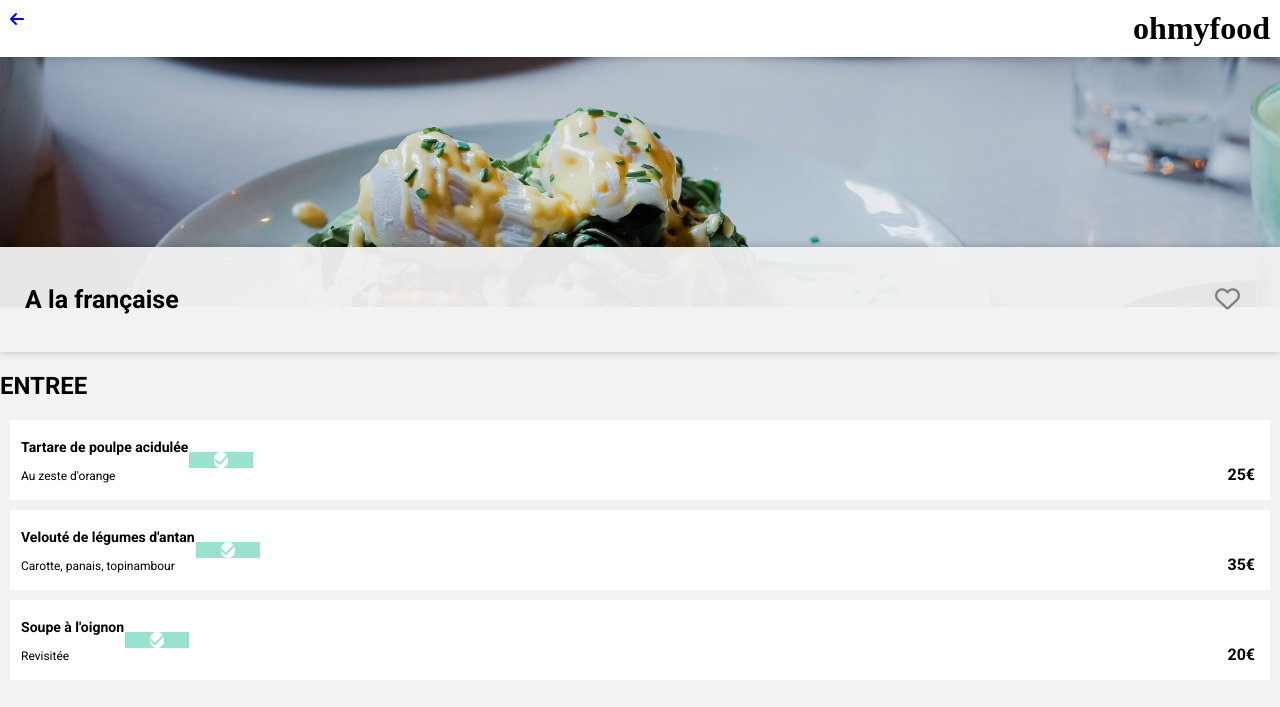
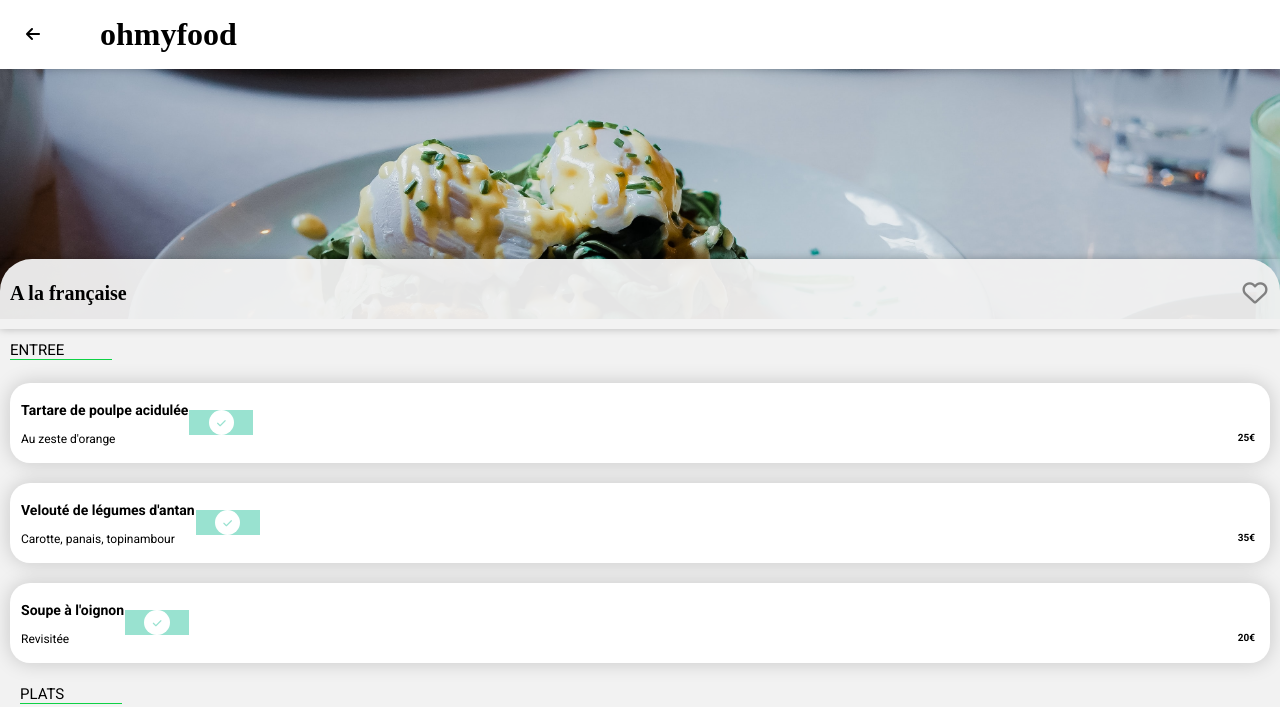
Before and after one commit to corinne023/projet-3-ohmyfood, a plain HTML site: page page1.html in a window 1280 px wide. Shown: the top 707 px of the page. Drawn offline with Linux system fonts and the light colour scheme; a web font is replaced by a local one.

Commit message:
csspage1234

```diff
--- a/page1.html
+++ b/page1.html
@@ -9,7 +9,7 @@
 </head>
 
 <body>
- <header>
+ <header class="entete">
     <div>
     <a href="index.html">
     <i class="fas fa-arrow-left lienindex"></i>
--- a/style.css
+++ b/style.css
@@ -205,25 +205,24 @@
 
 
 /*page 1234*/
+.entete{
+    padding: 1rem;
+}
 
-
-header  div {
+.entete div {
     display: flex;
-    justify-content: space-between;
-    text-align : center;
 }
 .lienindex {
-    padding-top : 20 px ;
-    padding-left : 10 px ;
-    color : noir;
+    padding-top : 10px;
+    padding-left : 10px;
+    color: black;
+    margin-right: 60px;
 }
 
-header  img {
-    height: 2rem ;
-    width: 60% ;
-    display: bloc;
-    margin-left: auto;
-    margin: auto;
+.logo {
+    font-family: Shrikhand,"cursive";
+     margin: 0;
+    text-align: center;
 }
 img {
     width: 100% ;
@@ -233,58 +232,57 @@ img {
 .menu {
     width: 100%;
     margin-top: -4rem;
-    border-radius: 2 rem  2 rem  0  0 ;
+    border-radius: 2rem  2rem 0 0;
     background-color: #f2f2f2f2;
     position: relative;
-    font-size: 10 px ;
-    width: 100 % ;
+    font-size: 10px;
+    width: 100%;
 }
 
 .menu header {
     display: flex;
-    align-items : center;
-    flex-direction : row;
-    justify-content : space-between;
+    align-items: center;
+    flex-direction: row;
+    justify-content: space-between;
 }
 .menu h1 {
-    font-size: italic;
-    font-size: 25px;
-    margin-left: 15px;
+    font-family: Shrikhand,"cursive";
 }
 .menubtn {
-    height: 2 rem ;
-    width: 30 px ;
+    height: 2rem;
+    width: 30px;
     background-color: transparent;
     border: 0 solid transparent;
     padding: 0 ;
     margin-right: 45 px ;
     display: flex;
-    align-items: centre;
-    justify-content: centre;
+    align-items: center;
+    justify-content: center;
     cursor: pointeur;
 }
 .searchfoncfoncWrapiconIcon {
     font-size: 25px ;
 }
 
-.entrée{
+.entree{
     width: 100% ;
     display: flex;
     flex-direction: column;
 }
-.entrée H2{
+.entree H2{
+    font-weight: 400;
     margin-left: 10px;
-    border-bottom: 1px rgb (14,209,69) solid;
+    border-bottom: 1px rgb(14,209,69) solid;
     width: 8%;
 }
 .menudetail{
     display: flex;
     align-items: center;
     background-color: white;
-    border-radius: 1,25rem ;
-    box-shadow: 0  0  20 px #0000002e;
-    cursor: pointeur;
-    transition-duration : 0,1 s ;
+    border-radius: 1.25rem;
+    box-shadow: 0 0 20px #0000002e;
+    cursor: pointer;
+    transition-duration: 0.1s;
     height: 60px;
     margin: 10px;
     padding: 10px;
@@ -307,15 +305,15 @@ img {
     transition-duration: 0,5s;
 }
 .menuvalidation {
-    height: 1,6rem;
-    width: 1,6rem ;
+    height: 1.6rem;
+    width: 1.6rem ;
     background-color: #fff ;
     display: flex;
     align-items: center;
     justify-content: center;
     border-radius: 100px;
     transform: rotation(180degrés);
-    transition-duration: 0,5s;
+    transition-duration: 0.5s;
 }
 .menuvalidationicon {
     color: #99e2d0;
@@ -327,6 +325,7 @@ img {
     justify-content: flex-start;
 }
 .plats H2 {
+    font-weight: 400;
     margin-left: 20px;
     border-bottom: 1px rgb(14,209,69)solid;
     width: 8%;
@@ -339,6 +338,7 @@ img {
     justify-content: flex-start;
 }
 .desserts  H2 {
+    font-weight: 400;
     margin-left: 20px;
     border-bottom: 1px rgb(14,209,69)solid;
     width: 8%;
```
Also changed, not shown: page2.html (+1 -1 lines), page3.html (+1 -1 lines), page4.html (+1 -1 lines).
